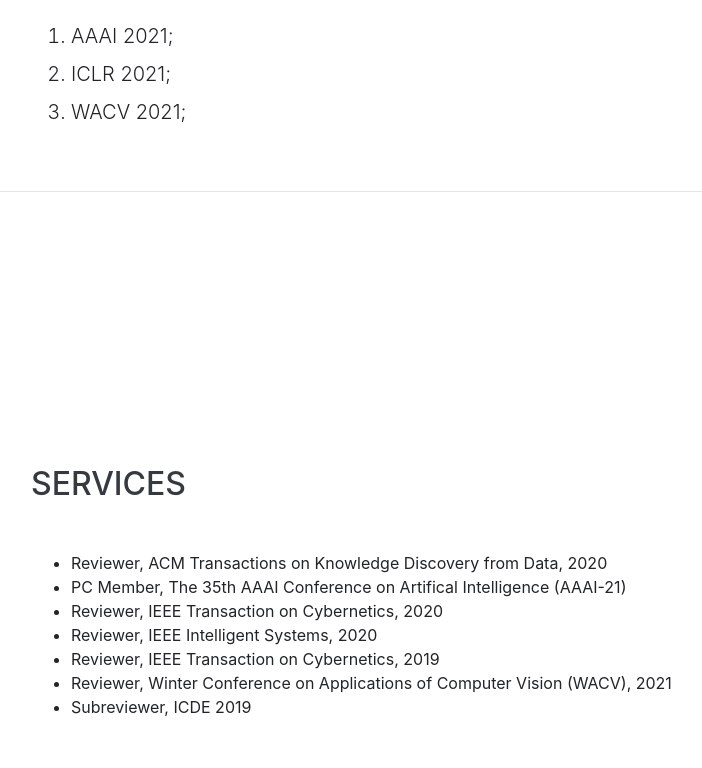
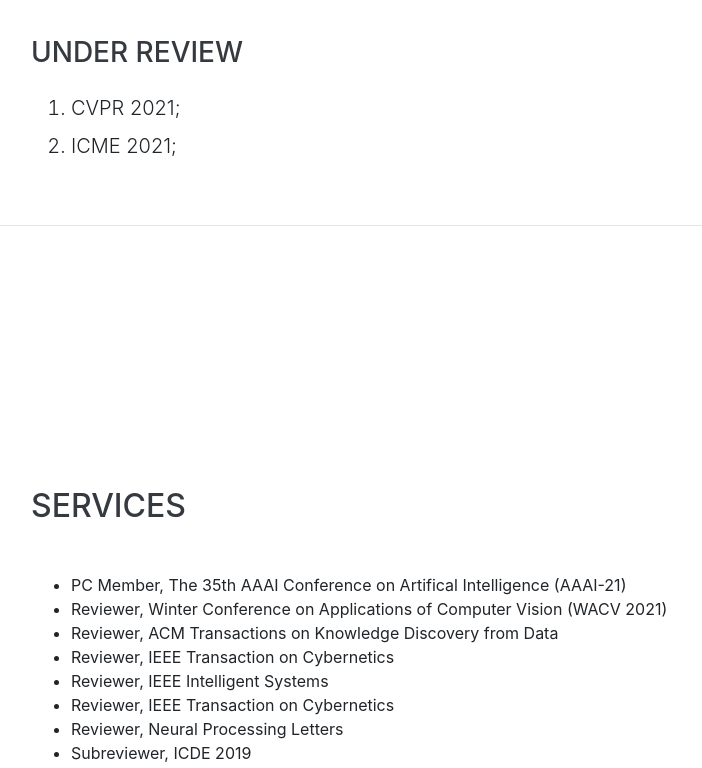
Before and after one commit to talent-pdf/Zhen-Zohn-WANG.github.io, a website with bundled scripts: page index.html in a window 1280 px wide. Shown: the part 1637-2405 px from the top of the page, without its empty margins (289-991 px from the left). Built offline with nearby package versions, Linux system fonts and the light colour scheme; a web font is replaced by a local one.

Commit message:
Update index.html

```diff
--- a/index.html
+++ b/index.html
@@ -72,10 +72,9 @@
 
         <h4 class="mb-4">News</h4>
         <ul>
-          <li class="lead mb-2"> I was invited as PC member of AAAI 2021</a></li>
+          <li class="lead mb-2"> One paper on few-shot learning was accepted to AAAI-21</a></li>
           <li class="lead mb-2"> Our paper on streaming label learning was accepted to ICML 2020</a></li>
           <li class="lead mb-2"> Our paper on factorization machine was accepted to IJCAI 2020</a></li>
-          <li class="lead mb-2"> One paper was accepted to PloS ONE, 2020</a></li>
         </ul>
         <br \>
 
@@ -103,6 +102,8 @@
         <h2 class="mb-5">Publications</h2>
         <h3 class="mb-4">Conference Papers</h3>
         <ol>
+
+          <li class="lead mb-2"> <b>Zhen Wang</b>, Yiqun Duan, Liu Liu, and Dacheng Tao. "Multi-label Few-shot Learning with Semantic Inference</a>", The 35th AAAI Conference on Artificial Intelligence (AAAI-21). (Accepted, CORE Rank A*);</li>
           <li class="lead mb-2"> <b>Zhen Wang</b>, Liu Liu, and Dacheng Tao. "<a href=https://proceedings.icml.cc/static/paper_files/icml/2020/230-Paper.pdf>Deep Streaming Label Learning</a>", The 37th International Conference on Machine Learning (ICML 2020). (Accepted, CORE Rank A*);</li>
           <li class="lead mb-2"> W. Lu, Y. Yu, Y. Chang, <b>Zhen Wang</b>, C. Li, Bo Yuan. "<a href=https://www.ijcai.org/Proceedings/2020/0434.pdf>A Dual Input-aware Factorization Machine for CTR Prediction</a>", The 29th International Joint Conference on Artificial Intelligence (IJCAI 2020) (Accepted, CORE Rank A*);</li>
           <li class="lead mb-2"> <b>Zhen Wang</b>, Rui Zhang, Jianzhong Qi, Bo Yuan. "<a href=https://ieeexplore.ieee.org/document/8731606>DBSVEC: Density-Based Clustering Using Support Vector Expansion</a>", The 35th IEEE International Conference on Data Engineering (ICDE 2019). (Accepted, CORE Rank A*);</li>
@@ -114,12 +115,10 @@
           <li class="lead mb-2">H Xi, L. He, Y. Zhang, <b>Zhen Wang</b>. "<a href=http://leibai.site/>Bounding the Efficiency Gain of Differentiable Road Pricing for EVs and GVs to Manage Congestion and Emissions</a>", PLoS ONE, 2020. (Accepted, SJR Q1);</li>
         </ol>
         <br \>
-
         <h3 class="mb-4">Under Review</h3>
         <ol>
-          <li class="lead mb-2"> AAAI 2021;</li>
-          <li class="lead mb-2"> ICLR 2021;</li>
-          <li class="lead mb-2"> WACV 2021;</li>
+          <li class="lead mb-2"> CVPR 2021;</li>
+          <li class="lead mb-2"> ICME 2021;</li>
         </ol>
         </div>
     </section>
@@ -130,12 +129,13 @@
       <div class="w-100">
         <h2 class="mb-5">Services</h2>
         <ul class="fa-ul mb-0">
-          <li type='disc'>Reviewer, ACM Transactions on Knowledge Discovery from Data, 2020</li>
-        	<li type='disc'>PC Member, The 35th AAAI Conference on Artifical Intelligence (AAAI-21)</li>
-        	<li type='disc'>Reviewer, IEEE Transaction on Cybernetics, 2020</li>
-        	<li type='disc'>Reviewer, IEEE Intelligent Systems, 2020</li>
-          <li type='disc'>Reviewer, IEEE Transaction on Cybernetics, 2019</li>
-          <li type='disc'>Reviewer, Winter Conference on Applications of Computer Vision (WACV), 2021</li>
+          <li type='disc'>PC Member, The 35th AAAI Conference on Artifical Intelligence (AAAI-21)</li>
+          <li type='disc'>Reviewer, Winter Conference on Applications of Computer Vision (WACV 2021)</li>
+          <li type='disc'>Reviewer, ACM Transactions on Knowledge Discovery from Data</li>
+          <li type='disc'>Reviewer, IEEE Transaction on Cybernetics</li>
+        	<li type='disc'>Reviewer, IEEE Intelligent Systems</li>
+          <li type='disc'>Reviewer, IEEE Transaction on Cybernetics</li>
+          <li type='disc'>Reviewer, Neural Processing Letters</li>
           <li type='disc'>Subreviewer, ICDE 2019</li>
         </ul>
       </div>
@@ -155,10 +155,7 @@
           <li type='disc'>Honours Undergraduate, 2016, awarded by Hunan University.</li>
           <li type='disc'>National Innovation Training Fund, 2014-2016, awarded by National Center for Innovation and Entrepreneurship.</li>
           <li type='disc'>Principal Scholarship, 2015-2016, awarded by Hunan University.</li>
-          <li type='disc'>First Prize in the China Undergraduate Mathematical Contest in Modeling, 2015, awarded by CSIAM.</li>
-          <li type='disc'>National Outstanding Volunteer Award, 2014, Poverty Alleviation Foundation.</li>
           <li type='disc'>Merit Student Award during 2013-2015, awarded by Hunan University.</li>
-          <li type='disc'>Top Ten Student in Hunan University 2014, awarded by Hunan University.</li>
           <li type='disc'>First Prize Scholarship during 2013-2014, awarded by Hunan University.</li>
           <li type='disc'>Outstanding Student Leader, 2013-2014, awarded by Hunan University.</li>
         </ul>
```
